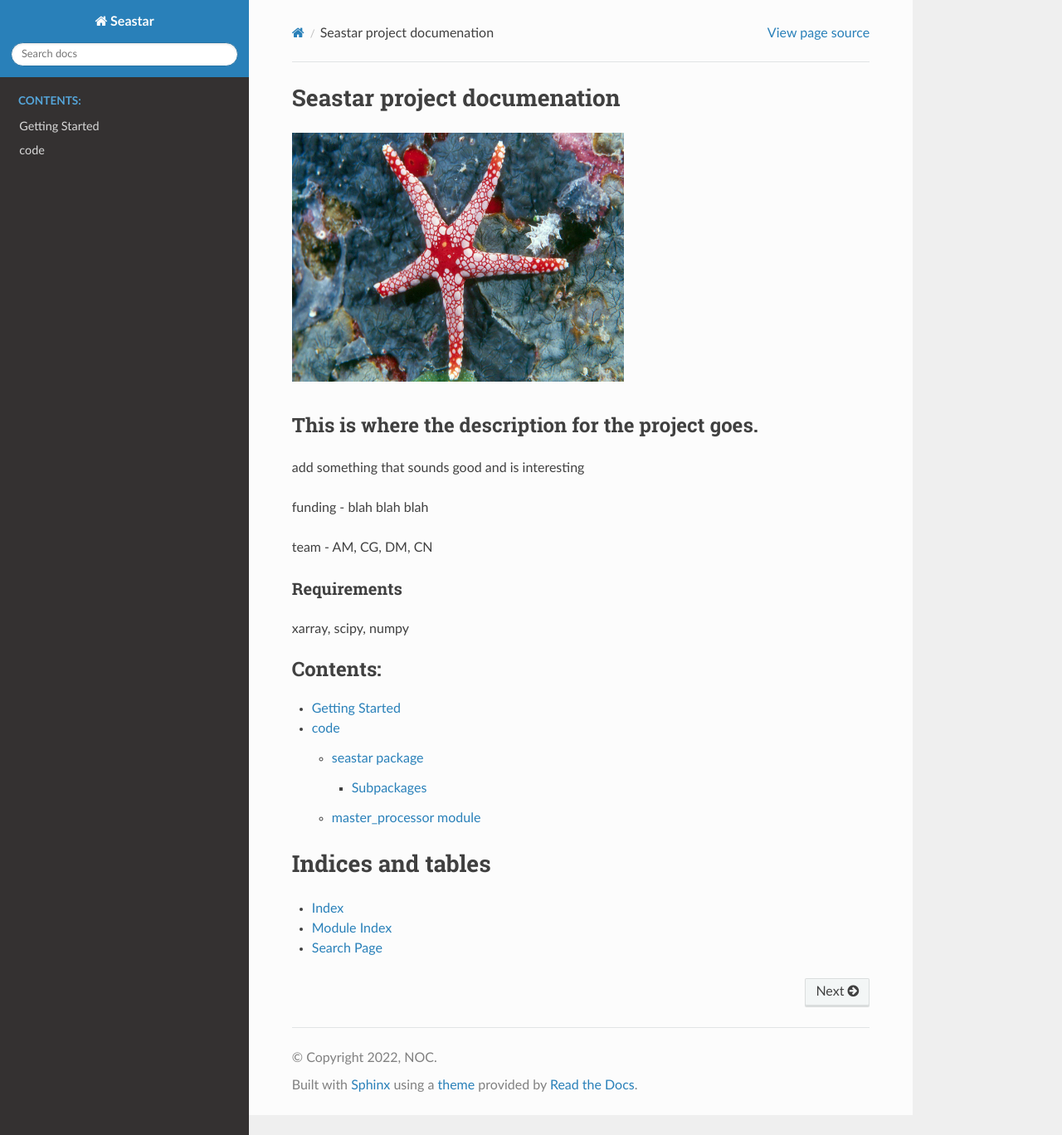
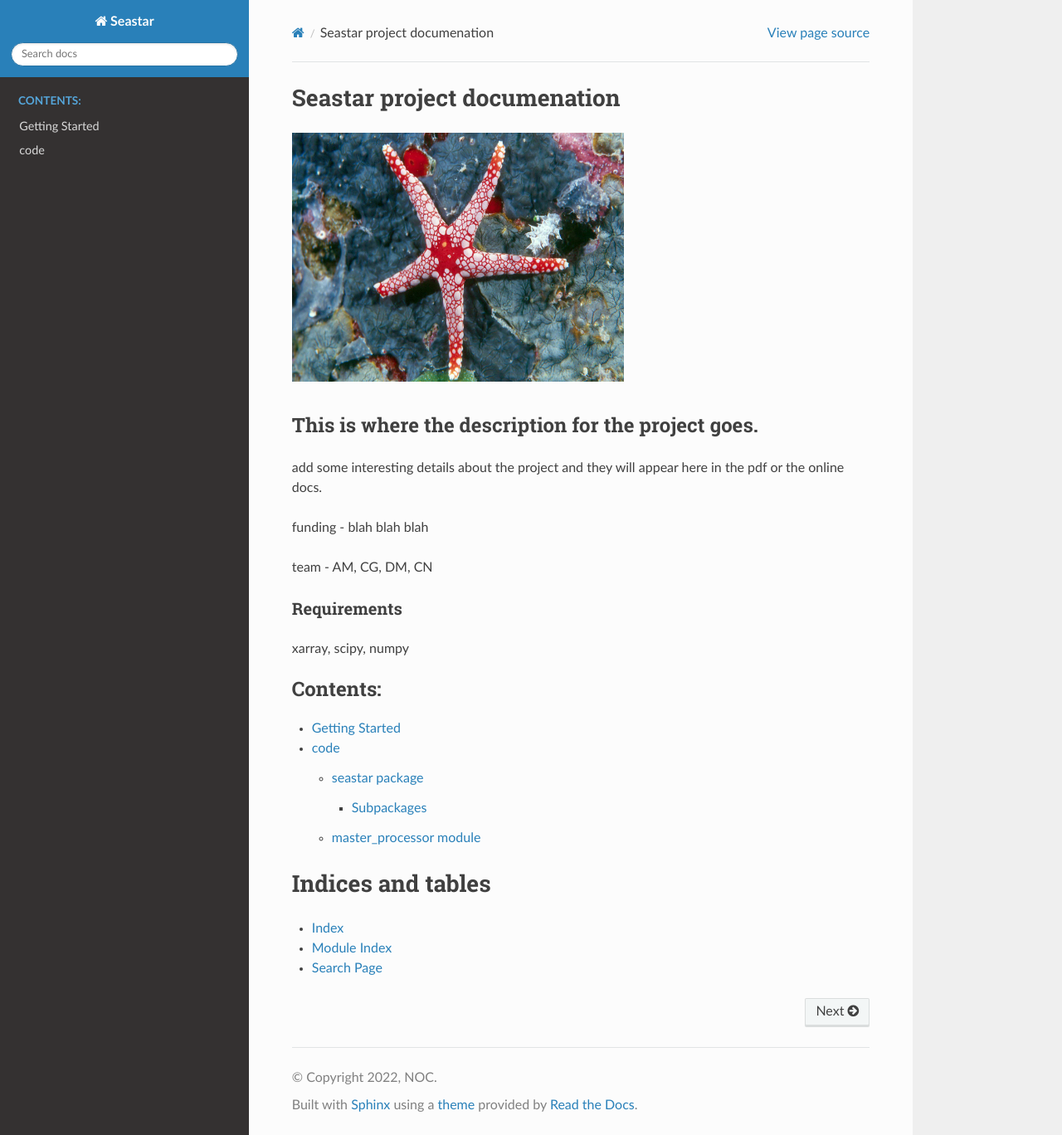
Before and after one commit to ACHMartin/seastar_project, a Sphinx documentation site: the page built from docs/index.rst, in a window 1280 px wide and 1368 px high. Shown: the whole window at 83% size. Built offline with Sphinx 7.4.7 and the Read the Docs theme 2.0.0, drawn with Linux system fonts in a browser that asks for light colours.

Commit message:
Update index.rst

```diff
--- a/docs/index.rst
+++ b/docs/index.rst
@@ -25,7 +25,8 @@ Seastar project documenation
 This is where the description for the project goes.
 """""""""""""""""""""""""""""""""""""""""""""""""""
 
-add something that sounds good and is interesting
+add some interesting details about the project and they \
+will appear here in the pdf or the online docs.
 
 funding - blah blah blah
 
```
